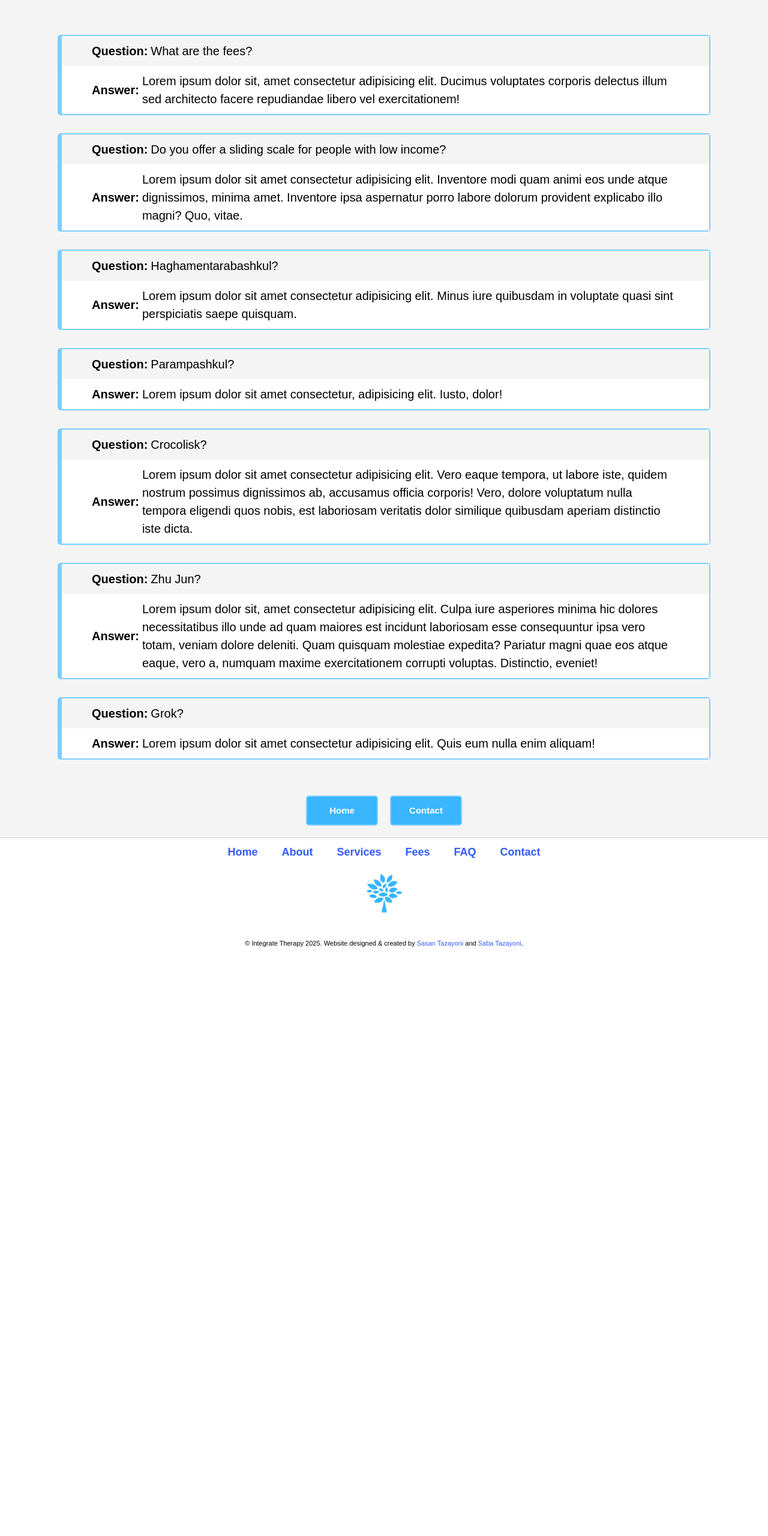
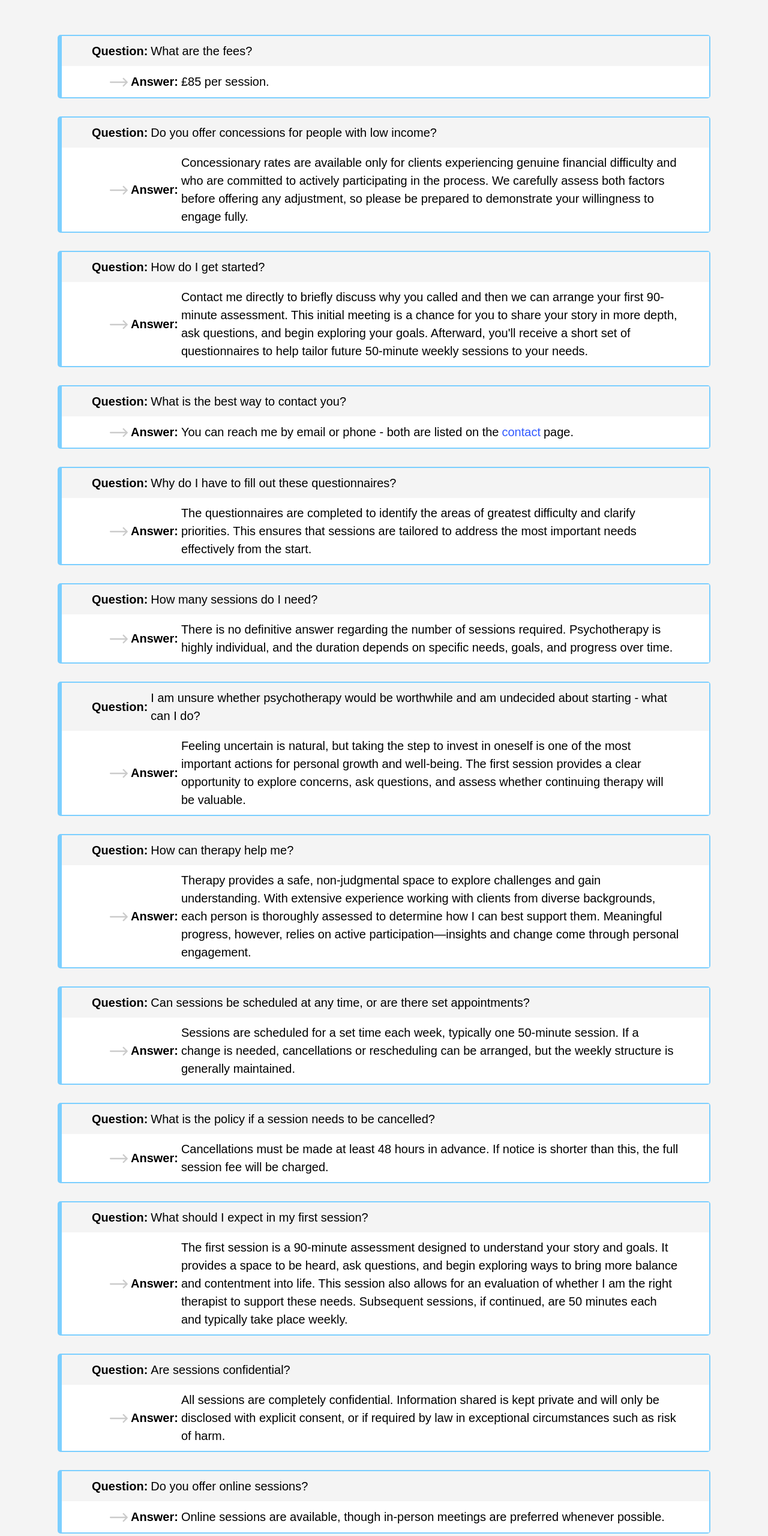
Before and after one commit to SasanTazayoni/integrate-therapy, a React (Vite) app: page /faq in a window 1280 px wide. Shown: the part 166-2726 px from the top of the page at 60% size. Before the commit the page ends 1778 px from the top, so only its background shows below. Built offline with nearby package versions, Linux system fonts and the light colour scheme; a web font is replaced by a local one.

Commit message:
Replace dummy FAQ text with real content

```diff
--- a/src/pages/FAQ.tsx
+++ b/src/pages/FAQ.tsx
@@ -18,10 +18,10 @@ export default function FAQ() {
           </div>
           <div className="container--white">
             <p className="faq">
-              <span className="faq__qa">Answer:</span> Lorem ipsum dolor sit,
-              amet consectetur adipisicing elit. Ducimus voluptates corporis
-              delectus illum sed architecto facere repudiandae libero vel
-              exercitationem!
+              <svg className="icon">
+                <use xlinkHref="/integratesprite.svg#right-arrow" />
+              </svg>
+              <span className="faq__qa">Answer:</span> £85 per session.
             </p>
           </div>
         </div>
@@ -29,16 +29,21 @@ export default function FAQ() {
         <div className="container--large">
           <div className="container--grey">
             <p className="faq">
-              <span className="faq__qa">Question:</span> Do you offer a sliding
-              scale for people with low income?
+              <span className="faq__qa">Question:</span> Do you offer
+              concessions for people with low income?
             </p>
           </div>
           <div className="container--white">
             <p className="faq">
-              <span className="faq__qa">Answer:</span> Lorem ipsum dolor sit
-              amet consectetur adipisicing elit. Inventore modi quam animi eos
-              unde atque dignissimos, minima amet. Inventore ipsa aspernatur
-              porro labore dolorum provident explicabo illo magni? Quo, vitae.
+              <svg className="icon">
+                <use xlinkHref="/integratesprite.svg#right-arrow" />
+              </svg>
+              <span className="faq__qa">Answer:</span> Concessionary rates are
+              available only for clients experiencing genuine financial
+              difficulty and who are committed to actively participating in the
+              process. We carefully assess both factors before offering any
+              adjustment, so please be prepared to demonstrate your willingness
+              to engage fully.
             </p>
           </div>
         </div>
@@ -46,14 +51,21 @@ export default function FAQ() {
         <div className="container--large">
           <div className="container--grey">
             <p className="faq">
-              <span className="faq__qa">Question:</span> Haghamentarabashkul?
+              <span className="faq__qa">Question:</span> How do I get started?
             </p>
           </div>
           <div className="container--white">
             <p className="faq">
-              <span className="faq__qa">Answer:</span> Lorem ipsum dolor sit
-              amet consectetur adipisicing elit. Minus iure quibusdam in
-              voluptate quasi sint perspiciatis saepe quisquam.
+              <svg className="icon">
+                <use xlinkHref="/integratesprite.svg#right-arrow" />
+              </svg>
+              <span className="faq__qa">Answer:</span> Contact me directly to
+              briefly discuss why you called and then we can arrange your first
+              90-minute assessment. This initial meeting is a chance for you to
+              share your story in more depth, ask questions, and begin exploring
+              your goals. Afterward, you'll receive a short set of
+              questionnaires to help tailor future 50-minute weekly sessions to
+              your needs.
             </p>
           </div>
         </div>
@@ -61,13 +73,21 @@ export default function FAQ() {
         <div className="container--large">
           <div className="container--grey">
             <p className="faq">
-              <span className="faq__qa">Question:</span> Parampashkul?
+              <span className="faq__qa">Question:</span> What is the best way to
+              contact you?
             </p>
           </div>
           <div className="container--white">
             <p className="faq">
-              <span className="faq__qa">Answer:</span> Lorem ipsum dolor sit
-              amet consectetur, adipisicing elit. Iusto, dolor!
+              <svg className="icon">
+                <use xlinkHref="/integratesprite.svg#right-arrow" />
+              </svg>
+              <span className="faq__qa">Answer:</span> You can reach me by email
+              or phone - both are listed on the{" "}
+              <Link className="link" to="/contact">
+                contact
+              </Link>{" "}
+              page.
             </p>
           </div>
         </div>
@@ -75,17 +95,19 @@ export default function FAQ() {
         <div className="container--large">
           <div className="container--grey">
             <p className="faq">
-              <span className="faq__qa">Question:</span> Crocolisk?
+              <span className="faq__qa">Question:</span> Why do I have to fill
+              out these questionnaires?
             </p>
           </div>
           <div className="container--white">
             <p className="faq">
-              <span className="faq__qa">Answer:</span> Lorem ipsum dolor sit
-              amet consectetur adipisicing elit. Vero eaque tempora, ut labore
-              iste, quidem nostrum possimus dignissimos ab, accusamus officia
-              corporis! Vero, dolore voluptatum nulla tempora eligendi quos
-              nobis, est laboriosam veritatis dolor similique quibusdam aperiam
-              distinctio iste dicta.
+              <svg className="icon">
+                <use xlinkHref="/integratesprite.svg#right-arrow" />
+              </svg>
+              <span className="faq__qa">Answer:</span> The questionnaires are
+              completed to identify the areas of greatest difficulty and clarify
+              priorities. This ensures that sessions are tailored to address the
+              most important needs effectively from the start.
             </p>
           </div>
         </div>
@@ -93,18 +115,19 @@ export default function FAQ() {
         <div className="container--large">
           <div className="container--grey">
             <p className="faq">
-              <span className="faq__qa">Question:</span> Zhu Jun?
+              <span className="faq__qa">Question:</span> How many sessions do I
+              need?
             </p>
           </div>
           <div className="container--white">
             <p className="faq">
-              <span className="faq__qa">Answer:</span> Lorem ipsum dolor sit,
-              amet consectetur adipisicing elit. Culpa iure asperiores minima
-              hic dolores necessitatibus illo unde ad quam maiores est incidunt
-              laboriosam esse consequuntur ipsa vero totam, veniam dolore
-              deleniti. Quam quisquam molestiae expedita? Pariatur magni quae
-              eos atque eaque, vero a, numquam maxime exercitationem corrupti
-              voluptas. Distinctio, eveniet!
+              <svg className="icon">
+                <use xlinkHref="/integratesprite.svg#right-arrow" />
+              </svg>
+              <span className="faq__qa">Answer:</span> There is no definitive
+              answer regarding the number of sessions required. Psychotherapy is
+              highly individual, and the duration depends on specific needs,
+              goals, and progress over time.
             </p>
           </div>
         </div>
@@ -112,13 +135,146 @@ export default function FAQ() {
         <div className="container--large">
           <div className="container--grey">
             <p className="faq">
-              <span className="faq__qa">Question:</span> Grok?
+              <span className="faq__qa">Question:</span> I am unsure whether
+              psychotherapy would be worthwhile and am undecided about starting
+              - what can I do?
             </p>
           </div>
           <div className="container--white">
             <p className="faq">
-              <span className="faq__qa">Answer:</span> Lorem ipsum dolor sit
-              amet consectetur adipisicing elit. Quis eum nulla enim aliquam!
+              <svg className="icon">
+                <use xlinkHref="/integratesprite.svg#right-arrow" />
+              </svg>
+              <span className="faq__qa">Answer:</span> Feeling uncertain is
+              natural, but taking the step to invest in oneself is one of the
+              most important actions for personal growth and well-being. The
+              first session provides a clear opportunity to explore concerns,
+              ask questions, and assess whether continuing therapy will be
+              valuable.
+            </p>
+          </div>
+        </div>
+
+        <div className="container--large">
+          <div className="container--grey">
+            <p className="faq">
+              <span className="faq__qa">Question:</span> How can therapy help
+              me?
+            </p>
+          </div>
+          <div className="container--white">
+            <p className="faq">
+              <svg className="icon">
+                <use xlinkHref="/integratesprite.svg#right-arrow" />
+              </svg>
+              <span className="faq__qa">Answer:</span> Therapy provides a safe,
+              non-judgmental space to explore challenges and gain understanding.
+              With extensive experience working with clients from diverse
+              backgrounds, each person is thoroughly assessed to determine how I
+              can best support them. Meaningful progress, however, relies on
+              active participation—insights and change come through personal
+              engagement.
+            </p>
+          </div>
+        </div>
+
+        <div className="container--large">
+          <div className="container--grey">
+            <p className="faq">
+              <span className="faq__qa">Question:</span> Can sessions be
+              scheduled at any time, or are there set appointments?
+            </p>
+          </div>
+          <div className="container--white">
+            <p className="faq">
+              <svg className="icon">
+                <use xlinkHref="/integratesprite.svg#right-arrow" />
+              </svg>
+              <span className="faq__qa">Answer:</span> Sessions are scheduled
+              for a set time each week, typically one 50-minute session. If a
+              change is needed, cancellations or rescheduling can be arranged,
+              but the weekly structure is generally maintained.
+            </p>
+          </div>
+        </div>
+
+        <div className="container--large">
+          <div className="container--grey">
+            <p className="faq">
+              <span className="faq__qa">Question:</span> What is the policy if a
+              session needs to be cancelled?
+            </p>
+          </div>
+          <div className="container--white">
+            <p className="faq">
+              <svg className="icon">
+                <use xlinkHref="/integratesprite.svg#right-arrow" />
+              </svg>
+              <span className="faq__qa">Answer:</span> Cancellations must be
+              made at least 48 hours in advance. If notice is shorter than this,
+              the full session fee will be charged.
+            </p>
+          </div>
+        </div>
+
+        <div className="container--large">
+          <div className="container--grey">
+            <p className="faq">
+              <span className="faq__qa">Question:</span> What should I expect in
+              my first session?
+            </p>
+          </div>
+          <div className="container--white">
+            <p className="faq">
+              <svg className="icon">
+                <use xlinkHref="/integratesprite.svg#right-arrow" />
+              </svg>
+              <span className="faq__qa">Answer:</span> The first session is a
+              90-minute assessment designed to understand your story and goals.
+              It provides a space to be heard, ask questions, and begin
+              exploring ways to bring more balance and contentment into life.
+              This session also allows for an evaluation of whether I am the
+              right therapist to support these needs. Subsequent sessions, if
+              continued, are 50 minutes each and typically take place weekly.
+            </p>
+          </div>
+        </div>
+
+        <div className="container--large">
+          <div className="container--grey">
+            <p className="faq">
+              <span className="faq__qa">Question:</span> Are sessions
+              confidential?
+            </p>
+          </div>
+          <div className="container--white">
+            <p className="faq">
+              <svg className="icon">
+                <use xlinkHref="/integratesprite.svg#right-arrow" />
+              </svg>
+              <span className="faq__qa">Answer:</span> All sessions are
+              completely confidential. Information shared is kept private and
+              will only be disclosed with explicit consent, or if required by
+              law in exceptional circumstances such as risk of harm.
+            </p>
+          </div>
+        </div>
+
+        <div className="container--large">
+          <div className="container--grey">
+            <p className="faq">
+              <span className="faq__qa">Question:</span> Do you offer online
+              sessions?
+            </p>
+          </div>
+          <div className="container--white">
+            <p className="faq">
+              <svg className="icon">
+                <use xlinkHref="/integratesprite.svg#right-arrow" />
+              </svg>
+              <span className="faq__qa">Answer:</span> Online sessions are
+              available, though in-person meetings are preferred whenever
+              possible.
             </p>
           </div>
         </div>
```
